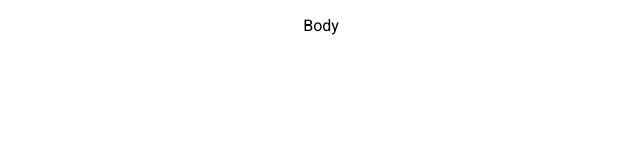
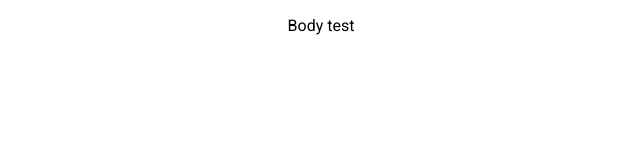
Before and after one commit to andrebraga7/WhereTo, a React (Create React App) app: page / in a window 1280 px wide. Shown: the top 160 px of the page, without its empty margins (319-959 px from the left). Built offline with nearby package versions, Linux system fonts and the light colour scheme.

Commit message:
Add babel dependency

```diff
--- a/package.json
+++ b/package.json
@@ -34,5 +34,8 @@
       "last 1 firefox version",
       "last 1 safari version"
     ]
+  },
+  "devDependencies": {
+    "@babel/plugin-proposal-private-property-in-object": "^7.21.11"
   }
 }
--- a/src/App.js
+++ b/src/App.js
@@ -5,7 +5,7 @@
     <div className={styles.App}>
       <header className="App-header">
         <p>
-          Body
+          Body test
         </p>
       </header>
     </div>
```
Also changed, not shown: 1 other file (tests, documents, lock files or other folders).
